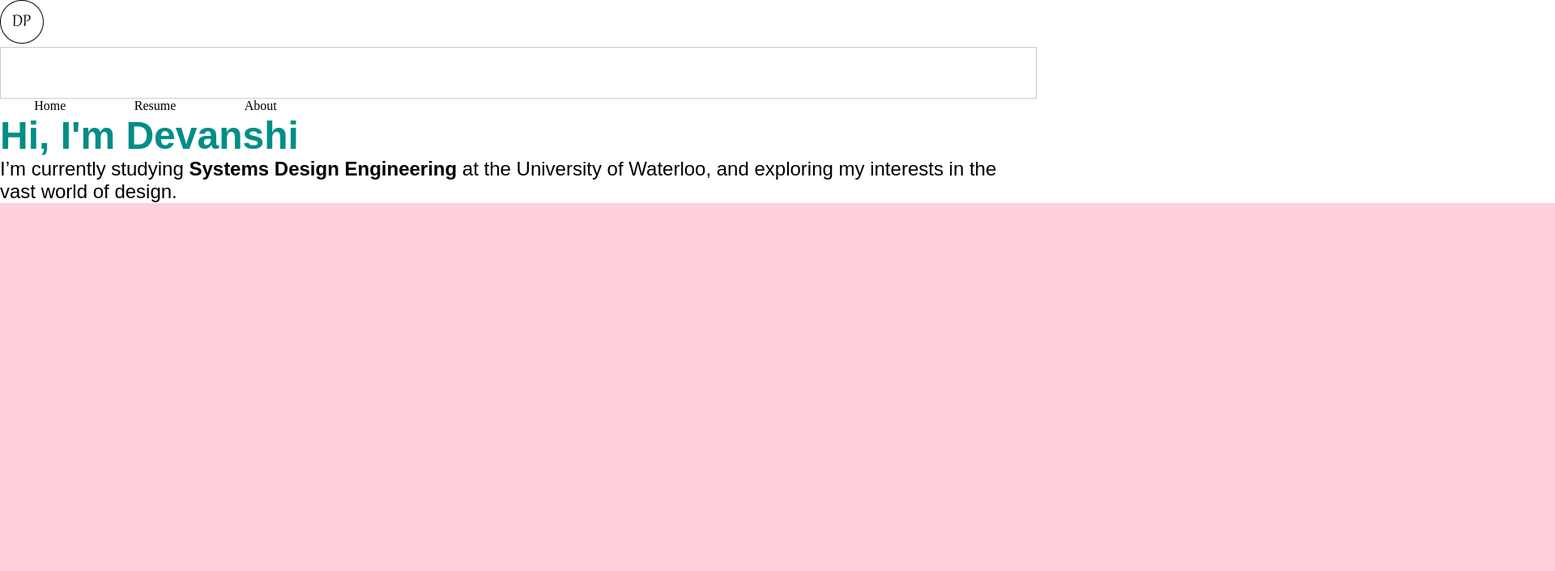
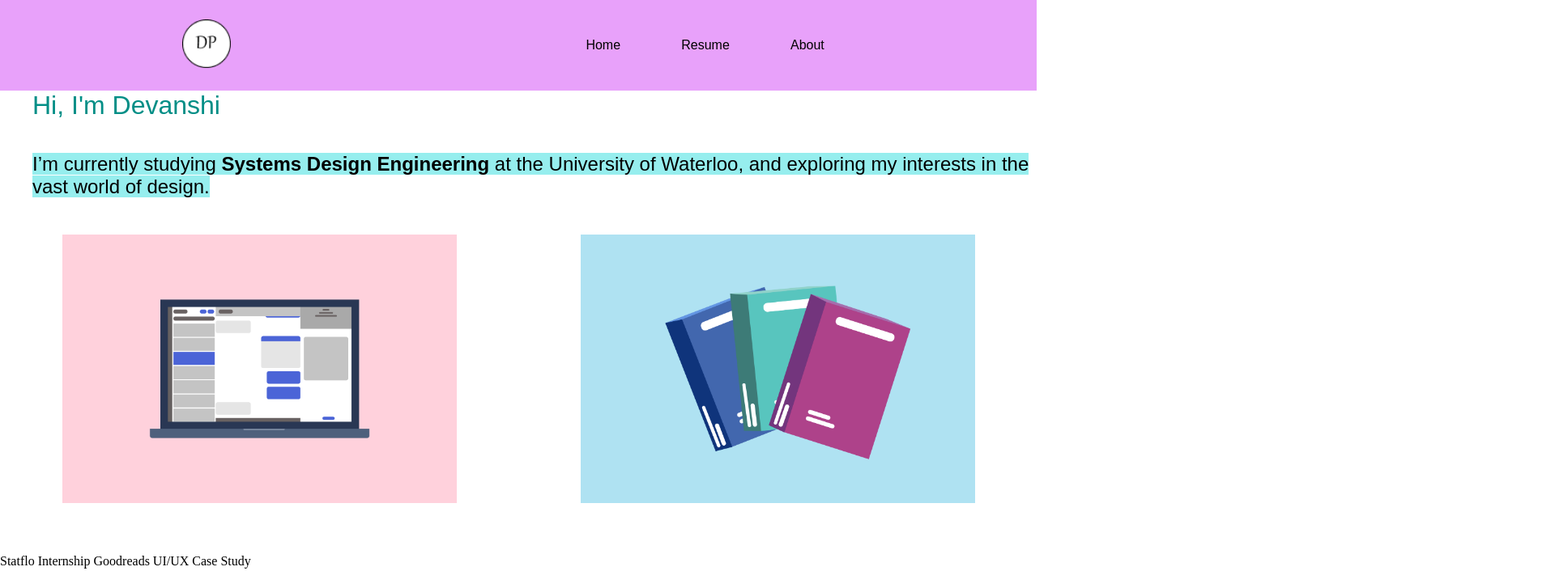
Before and after one commit to devanshipaliwal/Personal-Portfolio, a plain HTML site: page index.html in a window 1280 px wide. Shown: the top 706 px of the page at 81% size, 1920 px wide, since content can reach past the window. Drawn offline with Linux system fonts and the light colour scheme.

Commit message:
centered images and added styling

```diff
--- a/index.html
+++ b/index.html
@@ -3,56 +3,44 @@
     <!--header-->
     <head>
         <title>Devanshi's Portfolio</title>
+        <meta name="viewport" content="width=device-width, initial-scale=1.0">
         <link rel="stylesheet" href="styling.css">
     </head>
 
     <!--body-->
     <body>
         <div id="container">
-            <div class="navbar">
-                <img class="logo" src = Images/logo.png alt="logo">
+            <nav>
+                <div class="logo">
+                    <img class="logo" src = Images/logo.png alt="logo">
+                </div>
 
-                <nav>
-                    </div>
-                    <ul class="nav-links">
-                        <li> <a href="#">Home</a> </li>
-                        <li> <a href="#">Resume</a> </li>
-                        <li> <a href="#">About</a> </li>
-                    </ul>
-                </nav>
-            </div>
+                <ul class="nav-links">
+                    <li> <a href="#">Home</a> </li>
+                    <li> <a href="/Users/devan/Dropbox/My%20PC%20(LAPTOP-2AJOUJEA)/Downloads/rough%20resume%20(not%20final).pdf">Resume</a> </li>
+                    <li> <a href="about.html">About</a> </li>
+                </ul>
+            </nav>
 
             <div id ="header">
                 <h1>Hi, I'm Devanshi</h1>
             </div>
 
-            <div id ="content">
-                <p1>I’m currently studying <strong>Systems Design Engineering</strong> at the University of Waterloo, and exploring my interests in the vast world of design. </p1>
-                <img class="email" src = Images/email.png alt="illustration">
-                <img class="book" src = Images/books.png alt="illustration">
+            <div class ="content">
+                <div class = "paragraph">
+                <p1>I’m currently studying <strong>Systems Design Engineering</strong> at the University of Waterloo, and exploring my interests in the vast world of design. </p1><br>
+                </div>
+                <div class="row">
+                    <div class="column">
+                        <img class="email center" src = Images/email.png alt="illustration" style="width:90%">
+                    </div>
+                    <div class="column">
+                        <img class="book center" src = Images/books.png alt="illustration" style="width:90%"><br>
+                </div>
                 <p2>Statflo Internship</p2>
-                <p3>Goodreads UI/UX Case Study</p3>
+                <p2>Goodreads UI/UX Case Study</p2>
             </div>
         </div>
     </body>
 
 </html>
-
-
-<!--
-     this is where title for the tab comes, link to css sheet, and other words to trigger search functionality
-
-    block level tabs, start a new line, take full width
-    ex. div, h1, h6, p, form, etc
-    inline only take encessary width, dont start on new line
-    ex. span, img, <a> (link tag to go to another page)
-        href directs to another page
--->
-<!--
-.navbar{
-    min-height: 8vh;
-    display: flex;
-    margin: auto;
-    align-items: flex-end;
-}
--->
--- a/styling.css
+++ b/styling.css
@@ -4,27 +4,31 @@
     box-sizing: border-box;
 }
 
+.container{
+    width: 100%;
+    min-height: 100%;
+}
+
 h1{
     color: #008E86;
-    font-size: 48px;
+    font-size: 32px;
     font-family: Arial, Helvetica, sans-serif;
-
+    padding-bottom: 40px;
+    padding-left: 40px;
+    font-weight: lighter;
 }
 
-p1{
-    font-size: 24px;
-    font-family: Arial, Helvetica, sans-serif;
-
+.logo{
+    width: 60px;
 }
-
 nav{
     display: flex;
-    border: 1px #ccc solid;
+    background-color: rgb(232, 161, 250);
     justify-content: space-around;
-    align-items: right;
-    min-height: 8vh;
-    font-size: 24px;
+    align-items: center;
+    font-size: 16px;
     font-family: Arial, Helvetica, sans-serif;
+    padding: 24px;
 }
 
 .nav-links{
@@ -42,3 +46,43 @@ nav{
 .nav-links li{
     list-style: none;
 }
+
+.email, .book{
+    width: 500px;
+    height: auto;
+    padding: 40px;
+}
+
+p5{
+    font-size: 16px;
+    line-height: 30px;
+    font-family: Arial, Helvetica, sans-serif;
+}
+
+.main-text{
+    max-width: 60%;
+    margin: 40px 80px;
+}
+
+.center {
+    display:block;
+    margin-left:auto;
+    margin-right:auto;
+    width: 50%;
+}
+
+.column {
+    float:left;
+    width:50%;
+    padding:5px;
+}
+
+.content p1 {
+    background-color: rgb(150, 238, 238);
+    font-size: 24px;
+    font-family: Arial, Helvetica, sans-serif;
+}
+
+.paragraph {
+    padding-left:40px;
+}
```
Also changed, not shown: about.html (+52 -0 lines).
